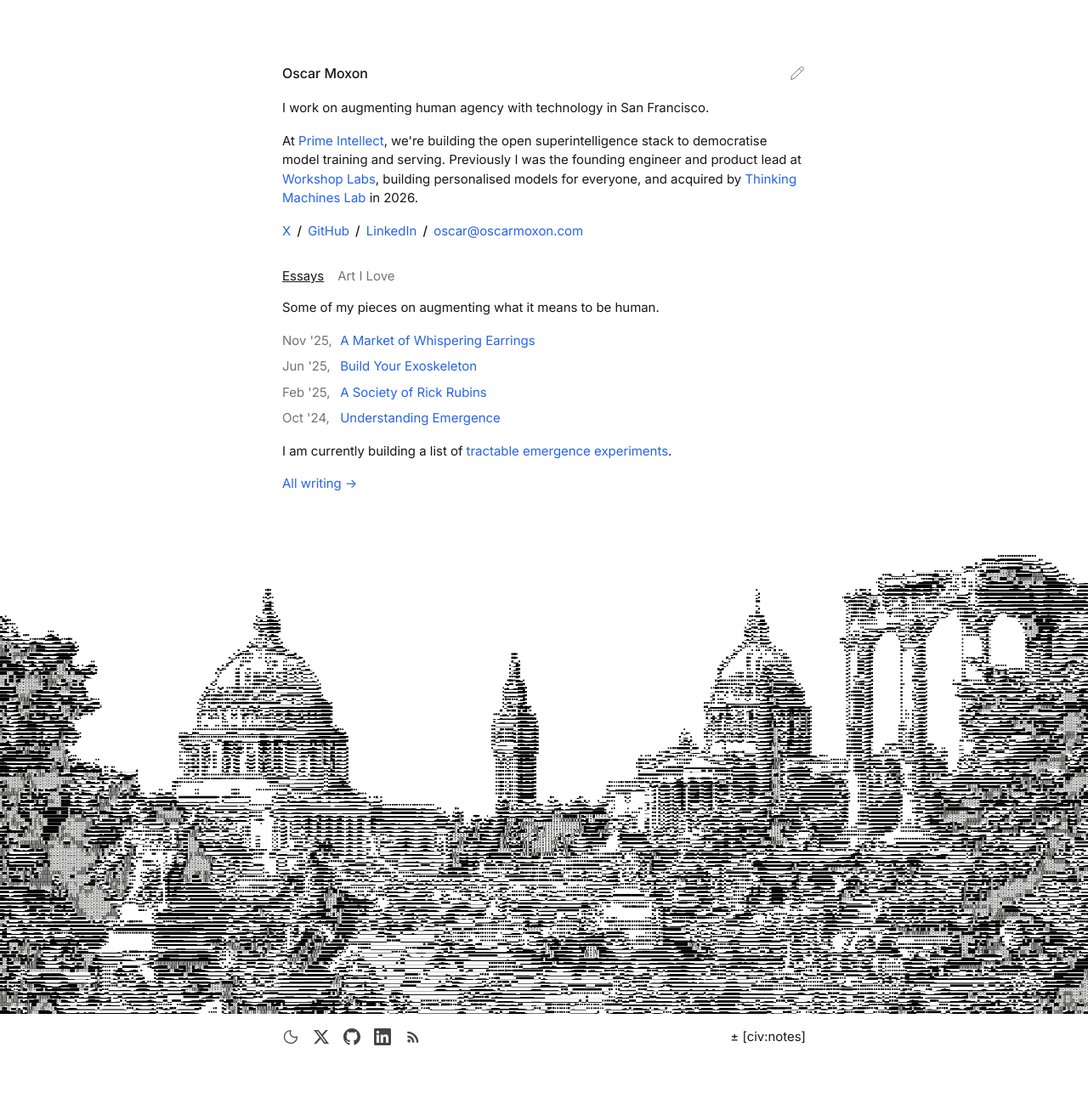
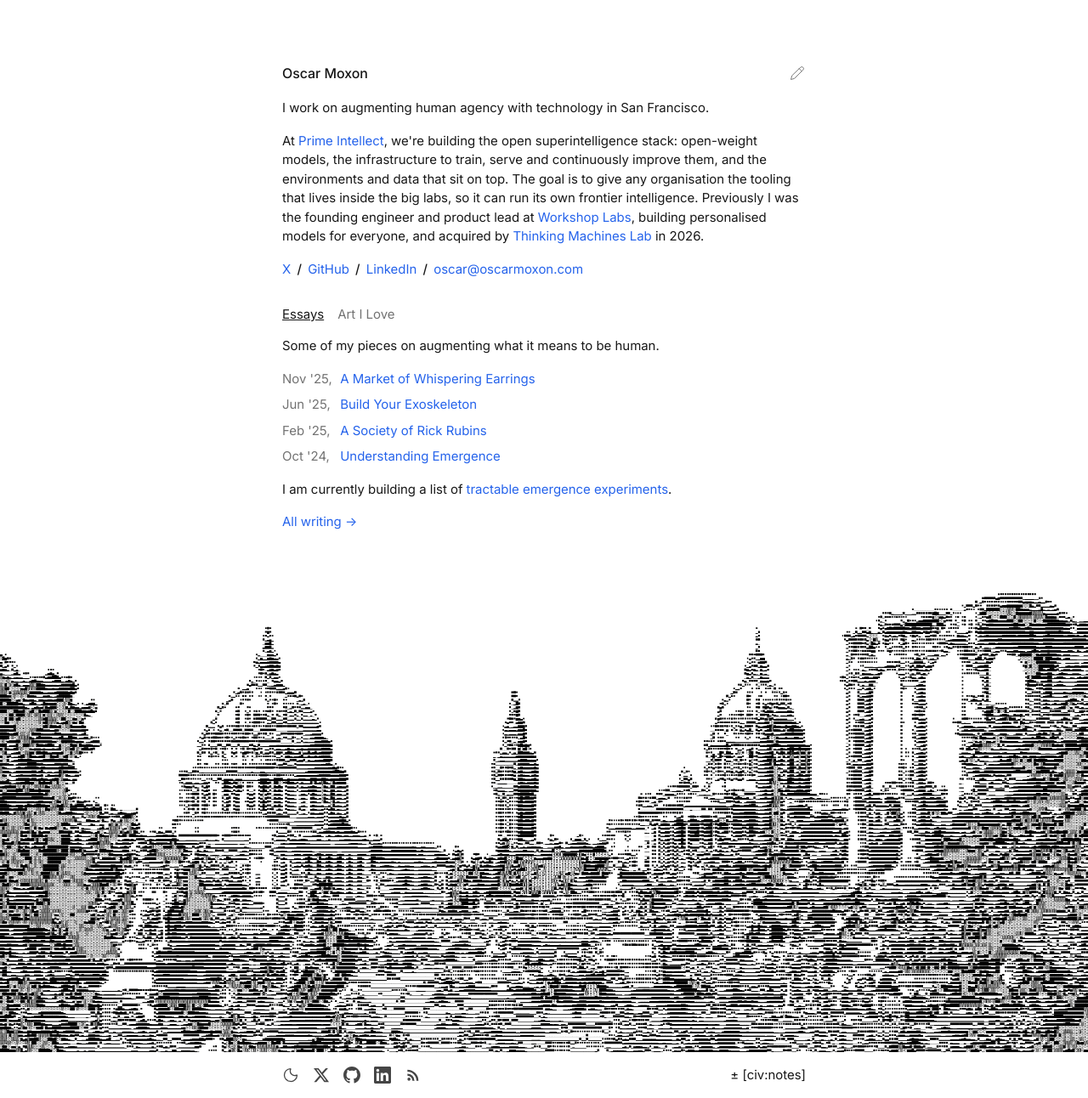
Before and after one commit to mrmoxon/mrmoxon.github.io, a Jekyll site: the page built from index.markdown, in a window 1280 px wide. Shown: the whole page at 85% size. Built offline with Jekyll 4.4.1, drawn with Linux system fonts in a browser that asks for light colours; before the commit the page ends 1247 px from its top, so only the background shows below that.

Commit message:
Expand Prime Intellect intro on home page

```diff
--- a/index.markdown
+++ b/index.markdown
@@ -5,7 +5,7 @@
 <div class="central-column">
 
   <p class="intro">I work on augmenting human agency with technology in San Francisco.</p>
-  <p class="intro">At <a href="https://www.primeintellect.ai/" class="custom-link">Prime Intellect</a>, we're building the open superintelligence stack to democratise model training and serving. Previously I was the founding engineer and product lead at <a href="https://workshoplabs.ai/" class="custom-link">Workshop Labs</a>, building personalised models for everyone, and acquired by <a href="https://thinkingmachines.ai/" class="custom-link">Thinking Machines Lab</a> in 2026.</p>
+  <p class="intro">At <a href="https://www.primeintellect.ai/" class="custom-link">Prime Intellect</a>, we're building the open superintelligence stack: open-weight models, the infrastructure to train, serve and continuously improve them, and the environments and data that sit on top. The goal is to give any organisation the tooling that lives inside the big labs, so it can run its own frontier intelligence. Previously I was the founding engineer and product lead at <a href="https://workshoplabs.ai/" class="custom-link">Workshop Labs</a>, building personalised models for everyone, and acquired by <a href="https://thinkingmachines.ai/" class="custom-link">Thinking Machines Lab</a> in 2026.</p>
 
   {% include contact-links.html %}
 
```
